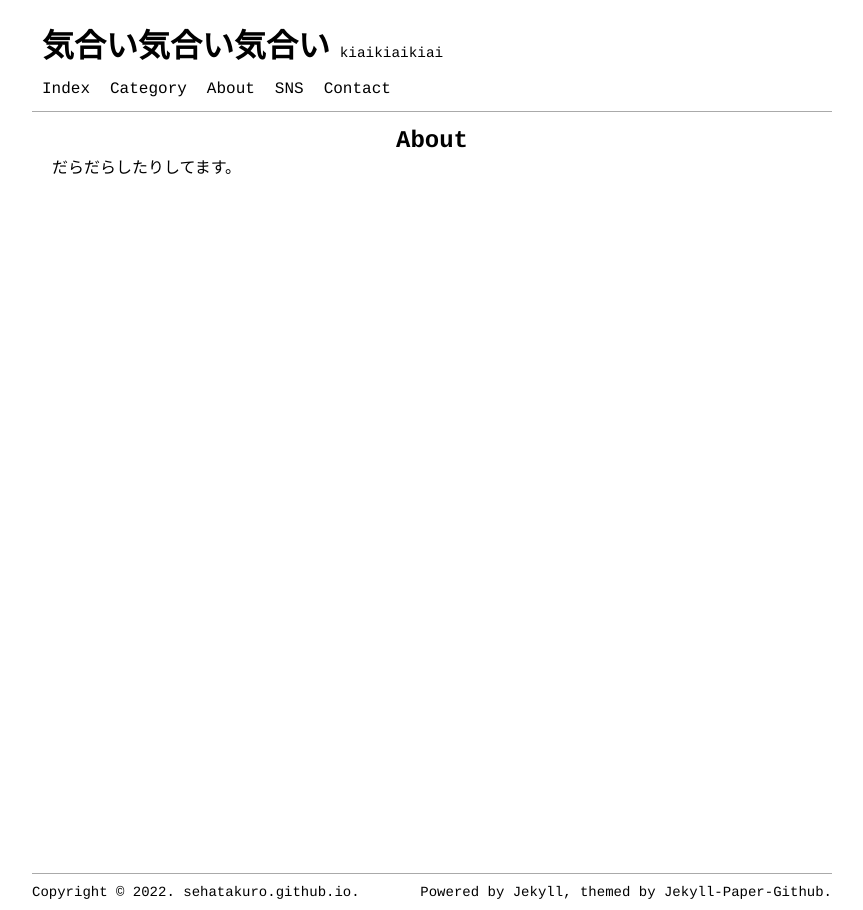
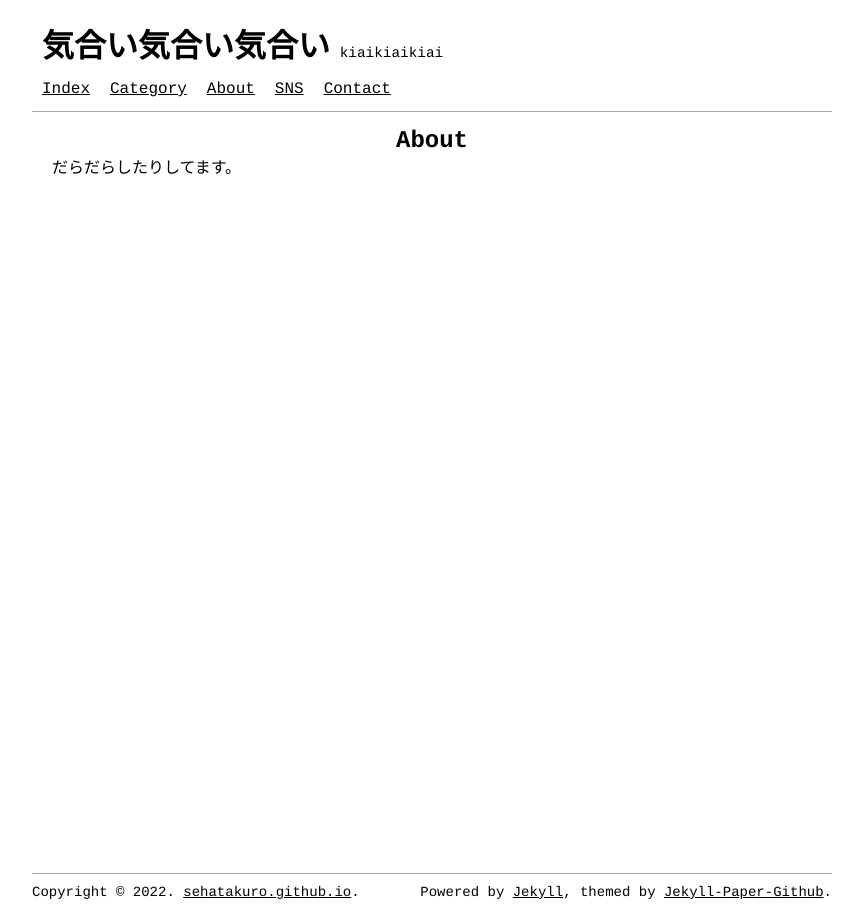
Before and after one commit to SehataKuro/SehataKuro.github.io, a Jekyll site: the page built from pages/about.md, in a window 1280 px wide. Shown: the whole page, without its empty margins (208-1071 px from the left). Built offline with Jekyll 4.4.1, drawn with Linux system fonts in a browser that asks for light colours.

Commit message:
cssを変えた

```diff
--- a/_sass/post.scss
+++ b/_sass/post.scss
@@ -5,7 +5,7 @@
 }
 
 .post-content p {
-  line-height: 40px;
+  line-height: 30px;
 }
 
 .post-content img {
--- a/_sass/reset.scss
+++ b/_sass/reset.scss
@@ -8,16 +8,20 @@
 
 html,
 body {
+  background: #fff;
+  color: #000;
   height: 100%;
 }
 
 a {
-  text-decoration: none;
+  text-decoration:underline;
   color: #000;
 }
 
 a:hover {
-  color: #aaa;
+  background: #000;
+  color: #fff;
+  transition: all 0.4s cubic-bezier(0.165, 0.84, 0.44, 1);
 }
 
 blockquote {
```
